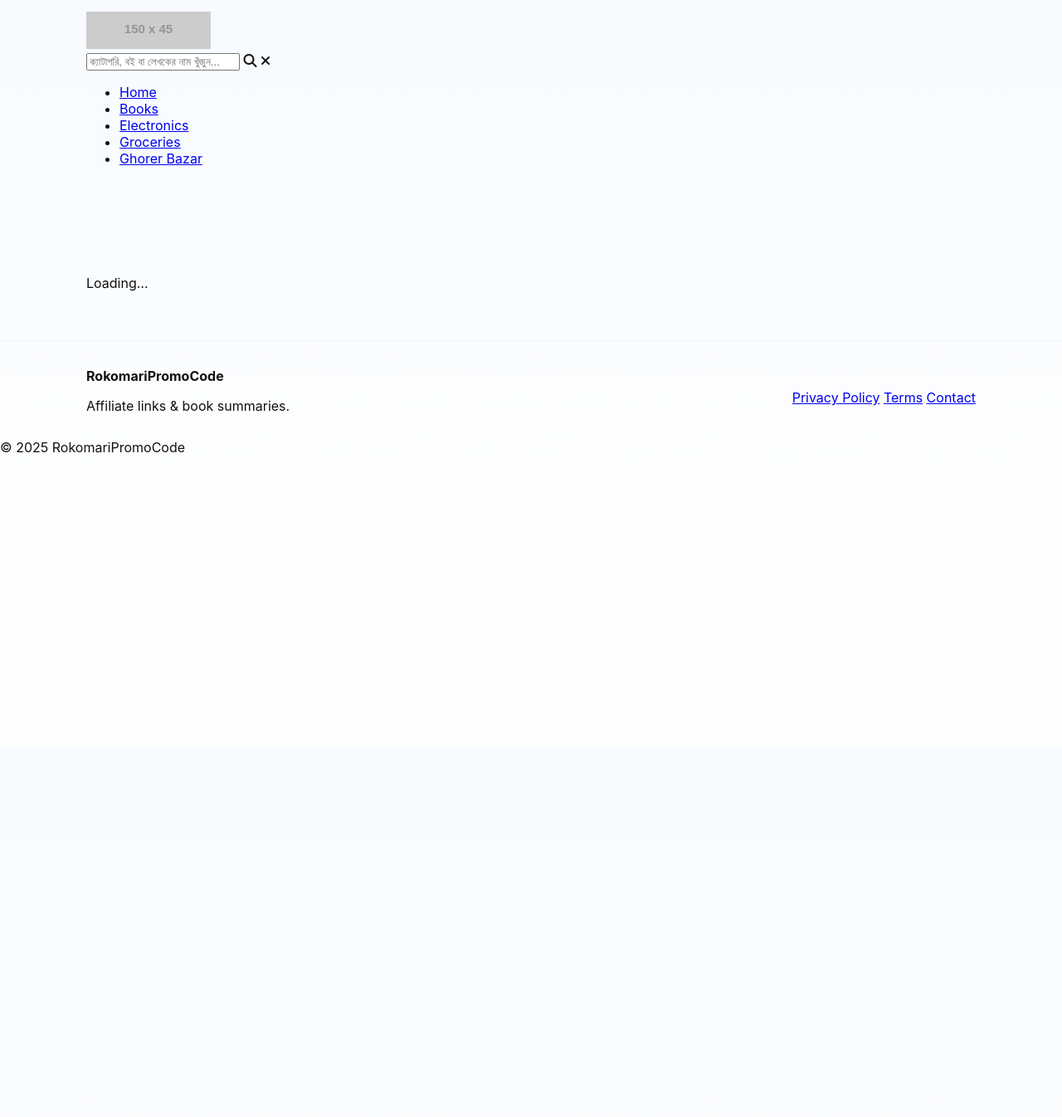
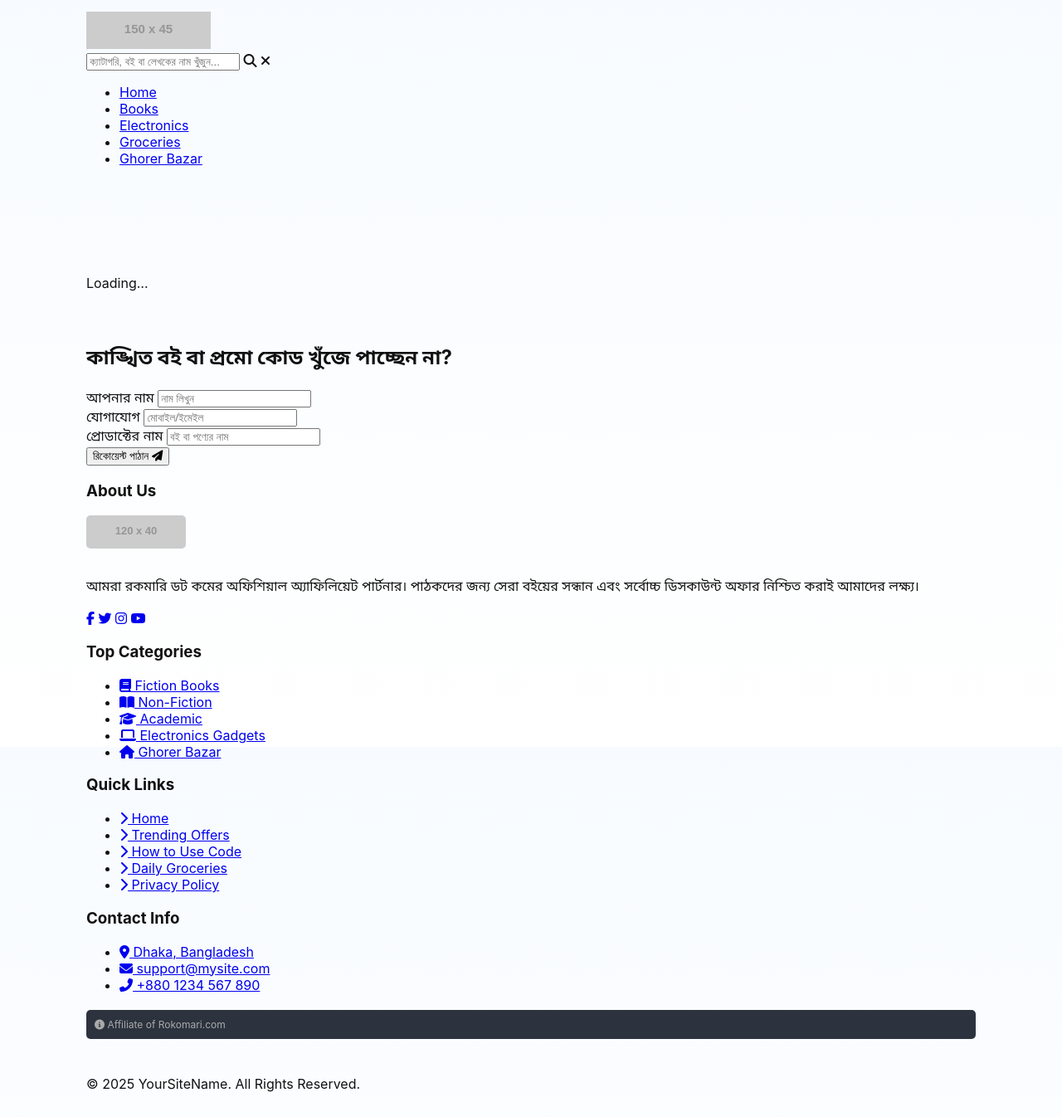
Before and after one commit to RokomariPromoCode/recov1, a Jekyll site: the page built from index.md, in a window 1280 px wide. Shown: the whole page at 83% size. Built offline with Jekyll 4.4.1, drawn with Linux system fonts in a browser that asks for light colours; before the commit the page ends 900 px from its top, so only the background shows below that.

Commit message:
Update footer.html

```diff
--- a/_includes/footer.html
+++ b/_includes/footer.html
@@ -1,14 +1,78 @@
-<footer class="site-footer">
-  <div class="container footer-inner">
-    <div class="footer-left">
-      <strong>RokomariPromoCode</strong>
-      <p>Affiliate links & book summaries.</p>
+<!-- _includes/footer.html -->
+<footer id="footer" class="main-footer">
+  <div class="footer-container container">
+
+    <div class="footer-request-area" id="request-area">
+      <h2>কাঙ্খিত বই বা প্রমো কোড <span>খুঁজে পাচ্ছেন না?</span></h2>
+      <form action="https://formspree.io/f/YOUR_FORM_ID_HERE" method="POST" class="footer-form">
+        <div class="f-group">
+          <label>আপনার নাম</label>
+          <input type="text" name="name" placeholder="নাম লিখুন" required>
+        </div>
+        <div class="f-group">
+          <label>যোগাযোগ</label>
+          <input type="text" name="contact" placeholder="মোবাইল/ইমেইল" required>
+        </div>
+        <div class="f-group">
+          <label>প্রোডাক্টের নাম</label>
+          <input type="text" name="product-name" id="product-name" placeholder="বই বা পণ্যের নাম" required>
+        </div>
+        <button type="submit" class="f-btn">রিকোয়েস্ট পাঠান <i class="fas fa-paper-plane"></i></button>
+      </form>
     </div>
-    <div class="footer-links">
-      <a href="{{ '/privacy.html' | relative_url }}">Privacy Policy</a>
-      <a href="{{ '/terms.html' | relative_url }}">Terms</a>
-      <a href="{{ '/contact.html' | relative_url }}">Contact</a>
+
+    <div class="footer-content">
+      <div class="footer-col footer-about">
+        <h3>About Us</h3>
+        <img src="https://via.placeholder.com/120x40?text=Logo" alt="Logo" style="margin-bottom: 15px; border-radius: 5px;">
+        <p>আমরা রকমারি ডট কমের অফিশিয়াল অ্যাফিলিয়েট পার্টনার। পাঠকদের জন্য সেরা বইয়ের সন্ধান এবং সর্বোচ্চ ডিসকাউন্ট অফার নিশ্চিত করাই আমাদের লক্ষ্য।</p>
+        <div class="social-links">
+          <a href="#" class="social-icon"><i class="fab fa-facebook-f"></i></a>
+          <a href="#" class="social-icon"><i class="fab fa-twitter"></i></a>
+          <a href="#" class="social-icon"><i class="fab fa-instagram"></i></a>
+          <a href="#" class="social-icon"><i class="fab fa-youtube"></i></a>
+        </div>
+      </div>
+
+      <div class="footer-col">
+        <h3>Top Categories</h3>
+        <ul class="footer-links">
+          <li><a href="{{ '/books.html' | relative_url }}"><i class="fas fa-book"></i> Fiction Books</a></li>
+          <li><a href="{{ '/books.html' | relative_url }}"><i class="fas fa-book-open"></i> Non-Fiction</a></li>
+          <li><a href="{{ '/books.html' | relative_url }}"><i class="fas fa-graduation-cap"></i> Academic</a></li>
+          <li><a href="{{ '/electronics.html' | relative_url }}"><i class="fas fa-laptop"></i> Electronics Gadgets</a></li>
+          <li><a href="{{ '/ghorer_bazar.html' | relative_url }}"><i class="fas fa-home"></i> Ghorer Bazar</a></li>
+        </ul>
+      </div>
+
+      <div class="footer-col">
+        <h3>Quick Links</h3>
+        <ul class="footer-links">
+          <li><a href="{{ '/' | relative_url }}"><i class="fas fa-chevron-right"></i> Home</a></li>
+          <li><a href="#trending"><i class="fas fa-chevron-right"></i> Trending Offers</a></li>
+          <li><a href="#how-to"><i class="fas fa-chevron-right"></i> How to Use Code</a></li>
+          <li><a href="{{ '/groceries.html' | relative_url }}"><i class="fas fa-chevron-right"></i> Daily Groceries</a></li>
+          <li><a href="#"><i class="fas fa-chevron-right"></i> Privacy Policy</a></li>
+        </ul>
+      </div>
+
+      <div class="footer-col">
+        <h3>Contact Info</h3>
+        <ul class="footer-links">
+          <li><a href="#"><i class="fas fa-map-marker-alt"></i> Dhaka, Bangladesh</a></li>
+          <li><a href="mailto:support@mysite.com"><i class="fas fa-envelope"></i> support@mysite.com</a></li>
+          <li><a href="tel:+880123456789"><i class="fas fa-phone-alt"></i> +880 1234 567 890</a></li>
+        </ul>
+        <div style="margin-top: 20px; padding: 10px; background: #2c333e; border-radius: 5px; font-size: 12px; color: #aaa;">
+          <i class="fas fa-info-circle"></i> Affiliate of Rokomari.com
+        </div>
+      </div>
     </div>
   </div>
-  <div class="copyright">© {{ site.time | date: "%Y" }} RokomariPromoCode</div>
+
+  <div class="footer-bottom">
+    <div class="footer-container container">
+      <p>&copy; {{ "now" | date: "%Y" }} <span>YourSiteName</span>. All Rights Reserved.</p>
+    </div>
+  </div>
 </footer>
```
